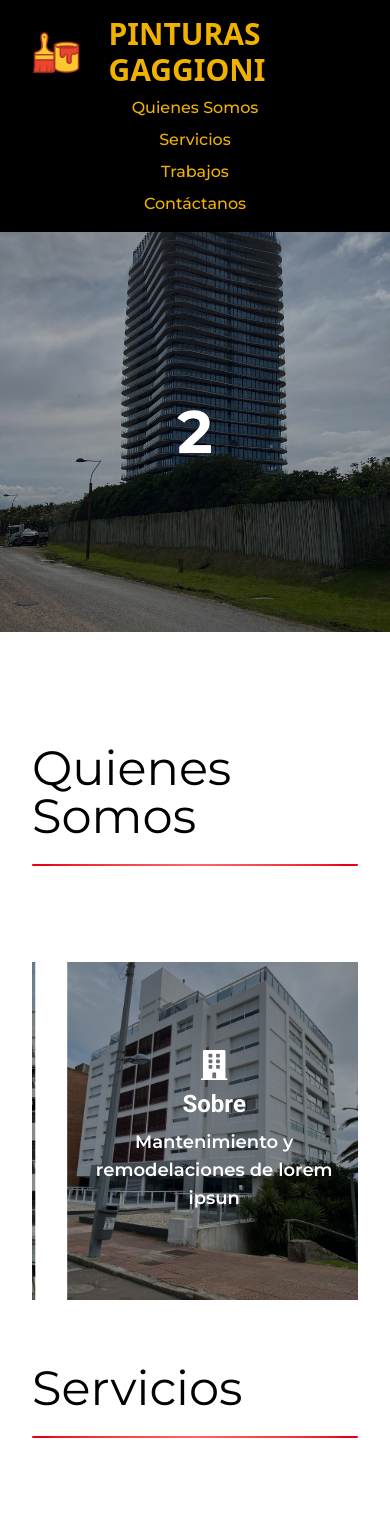
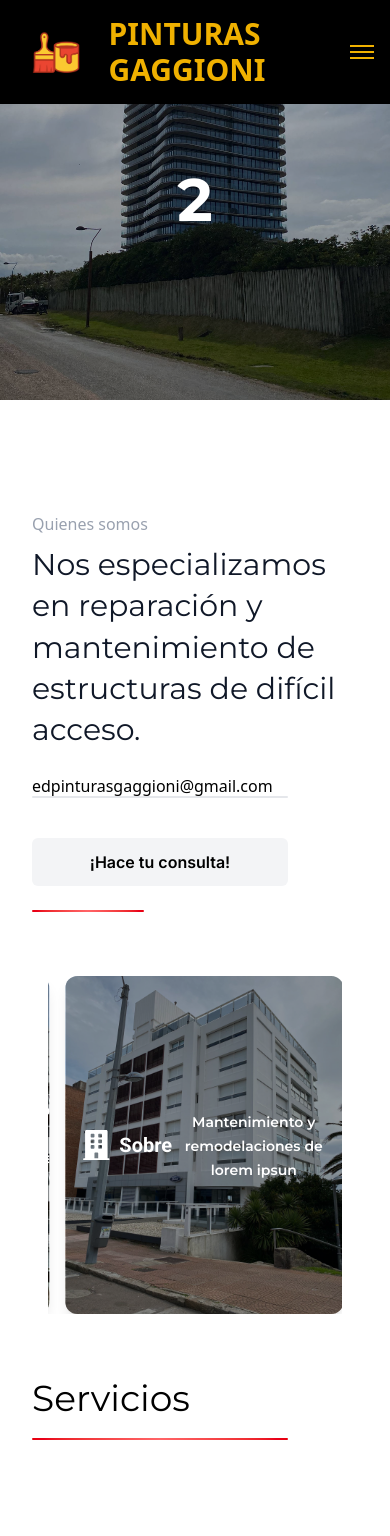
Before and after one commit to NicooGon/Pinturas-Gaggioni, a React (Vite) app: page / in a window 390 px wide. Shown: the top 1536 px of the page. Built offline with nearby package versions, Linux system fonts and the light colour scheme.

Commit message:
topbar fix and swiper page complete

```diff
--- a/src/Components/CarouselImg.jsx
+++ b/src/Components/CarouselImg.jsx
@@ -1,4 +1,4 @@
-import { Carousel, CarouselContent, CarouselItem} from "@/components/ui/carousel"
+import { Carousel, CarouselContent, CarouselItem } from "@/components/ui/carousel"
 import Autoplay from "embla-carousel-autoplay"
 import { FaTools, FaBrush, FaBuilding } from "react-icons/fa"
 import img1 from '@/Images/img1.jpeg'
@@ -10,79 +10,63 @@ import img6 from '@/Images/img6.jpeg'
 import img7 from '@/Images/img7.jpeg'
 import img8 from '@/Images/img8.jpeg'
 
-export default function CarouselImg()
-{
-
+export default function CarouselImg() {
   const items = [
-        {
-            icon:<FaTools color="white" size={30}/>, title:"Trabajos en la altura", description:"Mantenimiento y remodelaciones de lorem ipsun", pic: img1
-        },
-        {
-            icon:<FaBrush color="white" size={30}/>, title:"Proyectos en remodelacion", description:"Mantenimiento y remodelaciones de lorem ipsun", pic: img2
-        },
-        {
-            icon:<FaBuilding color="white" size={30}/>, title:"Sobre", description:"Mantenimiento y remodelaciones de lorem ipsun", pic: img3
-        },
-        {
-            icon:<FaBrush color="white" size={30}/>, title:"Llamadas", description:"Mantenimiento y remodelaciones de lorem ipsun", pic: img4
-        },
-        {
-            icon:<FaBrush color="white" size={30}/>, title:"Tramites", description:"Mantenimiento y remodelaciones de lorem ipsun", pic: img5
-        },
-        {
-            icon:<FaBrush color="white" size={30}/>, title:"Personal", description:"Mantenimiento y remodelaciones de lorem ipsun", pic: img6
-        },
-        {
-            icon:<FaBrush color="white" size={30}/>, title:"Nosotros", description:"Mantenimiento y remodelaciones de lorem ipsun", pic: img7
-        },
-        {
-            icon:<FaBrush color="white" size={30}/>, title:"Nosotros2", description:"Mantenimiento y remodelaciones de lorem ipsun", pic: img8
-        }
-
+    { icon: <FaTools color="white" size={30} />, title: "Trabajos en la altura", description: "Mantenimiento y remodelaciones de lorem ipsun", pic: img1 },
+    { icon: <FaBrush color="white" size={30} />, title: "Proyectos en remodelacion", description: "Mantenimiento y remodelaciones de lorem ipsun", pic: img2 },
+    { icon: <FaBuilding color="white" size={30} />, title: "Sobre", description: "Mantenimiento y remodelaciones de lorem ipsun", pic: img3 },
+    { icon: <FaBrush color="white" size={30} />, title: "Llamadas", description: "Mantenimiento y remodelaciones de lorem ipsun", pic: img4 },
+    { icon: <FaBrush color="white" size={30} />, title: "Tramites", description: "Mantenimiento y remodelaciones de lorem ipsun", pic: img5 },
+    { icon: <FaBrush color="white" size={30} />, title: "Personal", description: "Mantenimiento y remodelaciones de lorem ipsun", pic: img6 },
+    { icon: <FaBrush color="white" size={30} />, title: "Nosotros", description: "Mantenimiento y remodelaciones de lorem ipsun", pic: img7 },
+    { icon: <FaBrush color="white" size={30} />, title: "Nosotros2", description: "Mantenimiento y remodelaciones de lorem ipsun", pic: img8 },
   ]
 
   return (
-        <div className="w-full flex flex-col items-center">
-            <div className="w-full h-[40vh] lg:w-[115vh] xl:w-[140vh]">
+    <div className="w-full flex flex-col items-center px-4">
+      <div className="w-full max-w-6xl h-[40vh] sm:h-[50vh]">
         <Carousel
-                    plugins={[Autoplay({delay:3000})]}
+        plugins={[Autoplay({ delay: 3000, stopOnInteraction: false })]}
         opts={{
             align: "start",
-                        loop:true
+            loop: true,
+            containScroll: "trimSnaps",
+            dragFree: true,
+            skipSnaps: false
         }}
         className="w-full h-full"
         >
           <CarouselContent className="w-full h-full">
             {items.map((item, index) => (
-                        <CarouselItem key={index} className='md:basis-1/2 lg:basis-1/4 pl-8 group relative'>
+              <CarouselItem
+                key={index}
+                className="basis-full sm:basis-1/2 lg:basis-1/3 xl:basis-1/4 group relative"
+              >
                 <div
-                                className="relative flex flex-col bg-center justify-center bg-cover gap-2 h-full w-full"
+                  className="relative flex flex-col bg-center justify-center bg-cover gap-2 h-[40vh] sm:h-[50vh] w-full rounded-xl overflow-hidden shadow-lg"
                   style={{ backgroundImage: `url(${item.pic})` }}
                 >
                   <div className="absolute inset-0 bg-black/40 group-hover:bg-[#c75353] transition-colors duration-400"></div>
-                                <div className="relative flex flex-col p-4 gap-2 items-center justify-center group-hover:opacity-0 group-hover:translate-y-2 transition-all duration-300">
+                  <div className="relative flex flex-gcol p-4 gap-2 items-center justify-center group-hover:opacity-0 group-hover:translate-y-2 transition-all duration-300">
+                    <div className="text-center">{item.icon}</div>
                     <div className="text-center">
-                                        {item.icon}
-                                    </div>
-                                    <div className="text-center">
-                                        <label className="text-2xl font-semibold text-white font-roboto">
+                      <label className="text-xl sm:text-2xl font-semibold text-white font-roboto">
                         {item.title}
                       </label>
                     </div>
                     <div className="text-center">
-                                        <span className="text-lg font-semibold text-white font-montserrat">
+                      <span className="text-sm sm:text-lg font-semibold text-white font-montserrat">
                         {item.description}
                       </span>
                     </div>
                   </div>
                   <div className="text-center absolute p-4 inset-0 opacity-0 group-hover:opacity-100 transition-all duration-200 flex items-center justify-center">
-                                    <span className="text-lg font-semibold text-white font-montserrat">
+                    <span className="text-sm sm:text-lg font-semibold text-white font-montserrat">
                       {item.description}
                     </span>
                   </div>
                 </div>
               </CarouselItem>
-
             ))}
           </CarouselContent>
         </Carousel>
--- a/src/Components/TopBar.jsx
+++ b/src/Components/TopBar.jsx
@@ -1,22 +1,45 @@
+import { useState } from "react";
 import logo from "../Images/LOGO.PNG";
-import logo2 from "../Images/LOGO2.PNG";
 
 export default function TopBar() {
+  const [isOpen, setIsOpen] = useState(false);
+
   return (
-    <div className="sticky top-0 z-20 w-screen bg-black px-4 md:px-8 py-4 flex flex-col items-center md:flex-row md:justify-between">
+    <div className="fixed top-0 z-50 w-screen bg-black px-4 md:px-8 py-4 flex items-center justify-between">
 
-      <div className="flex items-center gap-4 mb-2 md:mb-0" >
-        <img src={logo} alt="Logo Pinturas Gaggioni" className="h-12 text-yellow-200" />
-        <a href="/" className="text-3xl md:w-40 lg:w-full font-bold text-yellow-500 font-quicksand">
+      <div className="flex items-center gap-4">
+        <img src={logo} alt="Logo Pinturas Gaggioni" className="h-12" />
+        <a href="/" className="text-3xl font-bold text-yellow-500 font-quicksand">
           PINTURAS GAGGIONI
         </a>
       </div>
-        <div className="flex flex-col md:flex-row md:gap-8 text-yellow-500 font-medium items-center">
-          <a href="#quienes-somos" className="hover:text-gray-300 lg:text-base md:text-sm mb-2 md:mb-0 font-montserrat transition-colors">Quienes Somos</a>
-          <a href="#servicios" className="hover:text-gray-300 mb-2 lg:text-base md:text-sm font-montserrat md:mb-0 transition-colors">Servicios</a>
-          <a href="#trabajos" className="hover:text-gray-300 mb-2 lg:text-base md:text-sm font-montserrat md:mb-0 transition-colors">Trabajos</a>
-          <a href="#contactanos" className="hover:text-gray-300 lg:text-base md:text-sm font-montserrat transition-colors">Contáctanos</a>
+
+      <div className="block max-[1000px]:block min-[1001px]:hidden">
+        <button
+          onClick={() => setIsOpen(!isOpen)}
+          className="flex flex-col gap-1 w-6 h-6 justify-center items-center"
+        >
+          <div className={`block h-0.5 w-full bg-yellow-500 transition-all ${isOpen ? "rotate-45 translate-y-2" : ""}`}></div>
+          <div className={`block h-0.5 w-full bg-yellow-500 transition-all ${isOpen ? "opacity-0" : ""}`}></div>
+          <div className={`block h-0.5 w-full bg-yellow-500 transition-all ${isOpen ? "-rotate-45 -translate-y-2" : ""}`}></div>
+        </button>
       </div>
+
+      <div className={`hidden min-[1001px]:flex flex-col md:flex-row md:gap-8 text-yellow-500 font-medium md:items-center`}>
+        <a href="#quienes-somos" className="hover:text-gray-300 lg:text-base md:text-sm mb-2 md:mb-0 font-montserrat text-center md:text-left">Quienes Somos</a>
+        <a href="#servicios" className="hover:text-gray-300 mb-2 lg:text-base md:text-sm font-montserrat md:mb-0 text-center md:text-left">Servicios</a>
+        <a href="#trabajos" className="hover:text-gray-300 mb-2 lg:text-base md:text-sm font-montserrat md:mb-0 text-center md:text-left">Trabajos</a>
+        <a href="#contactanos" className="hover:text-gray-300 lg:text-base md:text-sm font-montserrat text-center md:text-left">Contáctanos</a>
+      </div>
+
+      {isOpen && (
+        <div className="absolute top-full left-0 w-full bg-black flex flex-col text-yellow-500 font-medium p-4 gap-4 max-[1000px]:flex min-[1001px]:hidden">
+          <a href="#quienes-somos" className="hover:text-gray-300">Quienes Somos</a>
+          <a href="#servicios" className="hover:text-gray-300">Servicios</a>
+          <a href="#trabajos" className="hover:text-gray-300">Trabajos</a>
+          <a href="#contactanos" className="hover:text-gray-300">Contáctanos</a>
+        </div>
+      )}
     </div>
   );
 }
--- a/src/Pages/CarouselPage.jsx
+++ b/src/Pages/CarouselPage.jsx
@@ -1,20 +1,42 @@
 import CarouselImg from "@/Components/CarouselImg";
 
 export default function CarouselPage() {
-    return (
-        <>
-            <div
-            id="quienes-somos"
-            className="bg-white items-center p-8"
-            >
-                <div className="flex flex-col items-center w-full">
-                    <div className="w-full sm:w-96 mb-8">
-                        <p className="text-5xl font-montserrat mb-6">Quienes Somos</p>
-                        <div className="w-full h-0.5 bg-gradient-to-r from-red-600 via-red-400 to-red-600 rounded-full mb-16"></div>
-                    </div>
-                    <CarouselImg></CarouselImg>
-                </div>
+  return (
+    <div
+      id="quienes-somos"
+      className="lg:min-h-[calc(90vh-80px)] bg-white flex flex-col items-center p-8 scroll-mt-54 sm:scroll-mt-54 md:scroll-mt-18 lg:scroll-mt-20"
+    >
+      <div className="flex flex-col items-start w-full max-w-6xl">
+        <p className="font-medium text-gray-400 mb-2">Quienes somos</p>
+
+        <div className="flex flex-col md:flex-row justify-between items-start md:items-center w-full gap-6">
+          <p className="text-3xl sm:text-4xl max-w-md sm:max-w-lg lg:max-w-xl leading-snug text-gray-900 font-montserrat">
+            Nos especializamos en reparación y mantenimiento de estructuras de difícil acceso.
+          </p>
+
+          <div className="flex flex-col gap-10">
+            <div className="relative group">
+              <p className="cursor-pointer">
+                edpinturasgaggioni@gmail.com
+              </p>
+              <div className="absolute bottom-0 left-0 h-0.5 w-full bg-gray-200 rounded-full overflow-hidden">
+                <div className="h-0.5 w-0 bg-gradient-to-r from-red-600 via-red-400 to-red-600 transition-all duration-500 ease-out group-hover:w-full rounded-full"></div>
+              </div>
             </div>
-        </>
-    )
+
+            <a href="#contactanos">
+              <button className="w-64 px-6 py-3 bg-gray-100 hover:bg-gray-200 text-black font-semibold font-inter rounded-md transition">
+                ¡Hace tu consulta!
+              </button>
+            </a>
+
+          </div>
+        </div>
+
+        <div className="w-28 h-0.5 bg-gradient-to-r from-red-600 via-red-400 to-red-600 rounded-full mt-6 mb-16"></div>
+
+        <CarouselImg />
+      </div>
+    </div>
+  );
 }
--- a/src/Pages/ServicePage.jsx
+++ b/src/Pages/ServicePage.jsx
@@ -10,15 +10,12 @@ export default function ServicePage() {
   return (
     <div
   id="servicios"
-      className="
-        lg:min-h-[calc(100vh-80px)]
-        bg-white flex flex-col items-center p-8
-        scroll-mt-54 sm:scroll-mt-54 md:scroll-mt-18 lg:scroll-mt-20"
+  className="lg:min-h-[calc(90vh-80px)] bg-white flex flex-col items-center p-8 scroll-mt-54 sm:scroll-mt-54 md:scroll-mt-18 lg:scroll-mt-20"
   >
-      <div className="flex flex-col items-start w-full sm:w-auto">
-        <div className="w-full sm:w-96 mb-8">
-          <p className="text-5xl font-montserrat mb-6">Servicios</p>
-          <div className="w-full h-0.5 bg-gradient-to-r from-red-600 via-red-400 to-red-600 rounded-full mb-16"></div>
+    <div className="flex flex-col items-start w-full max-w-6xl">
+      <div className="w-full sm:max-w-4xl mb-8">
+        <p className="text-4xl font-montserrat">Servicios</p>
+        <div className="w-3xs h-0.5 bg-gradient-to-r from-red-600 via-red-400 to-red-600 rounded-full mb-16 mt-5"></div>
       </div>
 
       <div className="grid grid-cols-1 sm:grid-cols-2 gap-y-24 gap-x-16 justify-items-start">
```
Lines whose indentation alone changed are shown as unchanged.
